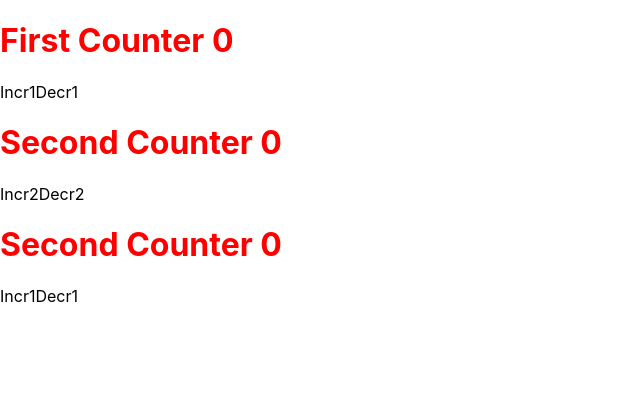
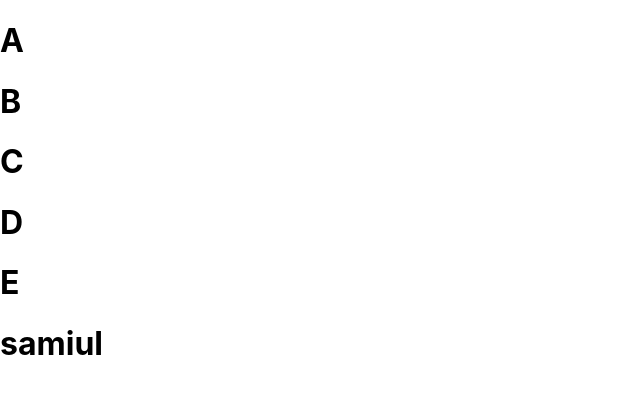
Before and after one commit to geeksterin/fs-02-08-03b1-React-, a React (Create React App) app in the folder CRA/reactstart/: page / in a window 1280 px wide. Shown: the top 394 px of the page, without its empty margins (0-640 px from the left). Built offline with nearby package versions, Linux system fonts and the light colour scheme.

Commit message:
context api

```diff
--- a/CRA/reactstart/src/App.js
+++ b/CRA/reactstart/src/App.js
@@ -2,7 +2,8 @@ import "./App.css";
 import Header from "./Components/Header";
 import Navbar from "./Components/Navbar";
 import Footer from "./Components/Footer";
-import A from "./Sideeffects/NestedComponents/A";
+// import A from "./Sideeffects/NestedComponents/A";
+import A from "./context/A";
 import Frag from "./oct26th/Frag";
 import Imgcomp from "./oct26th/Imgcomp";
 import Event from "./oct26th/Event";
@@ -55,7 +56,8 @@ function App() {
       <Footer />
       <h1>I am below BrowserRoyter</h1> */}
       {/* <UseReducercomp /> */}
-      <MultiCounter />
+      {/* <MultiCounter /> */}
+      <A />
     </>
   );
 }
--- /dev/null
+++ b/CRA/reactstart/src/context/A.js
@@ -0,0 +1,18 @@
+import React, { useState } from "react";
+import B from "./B";
+
+export const UserContext = React.createContext();
+
+function A() {
+  const [user, setUser] = useState("samiul");
+  return (
+    <div>
+      <h1>A</h1>
+      <UserContext.Provider value={user}>
+        <B />
+      </UserContext.Provider>
+    </div>
+  );
+}
+
+export default A;
--- /dev/null
+++ b/CRA/reactstart/src/context/B.js
@@ -0,0 +1,13 @@
+import React from "react";
+import C from "./C";
+
+function B({ user }) {
+  return (
+    <div>
+      <h1>B</h1>
+      <C />
+    </div>
+  );
+}
+
+export default B;
--- /dev/null
+++ b/CRA/reactstart/src/context/C.js
@@ -0,0 +1,12 @@
+import React from "react";
+import D from "./D";
+function C({ user }) {
+  return (
+    <div>
+      <h1>C</h1>
+      <D />
+    </div>
+  );
+}
+
+export default C;
--- /dev/null
+++ b/CRA/reactstart/src/context/D.js
@@ -0,0 +1,12 @@
+import React from "react";
+import E from "./E";
+function D({ user }) {
+  return (
+    <div>
+      <h1>D</h1>
+      <E />
+    </div>
+  );
+}
+
+export default D;
--- /dev/null
+++ b/CRA/reactstart/src/context/E.js
@@ -0,0 +1,17 @@
+import React from "react";
+import { UserContext } from "./A";
+
+function E() {
+  return (
+    <div>
+      <h1>E</h1>
+      <UserContext.Consumer>
+        {(val) => {
+          return <h1>{val}</h1>;
+        }}
+      </UserContext.Consumer>
+    </div>
+  );
+}
+
+export default E;
```
